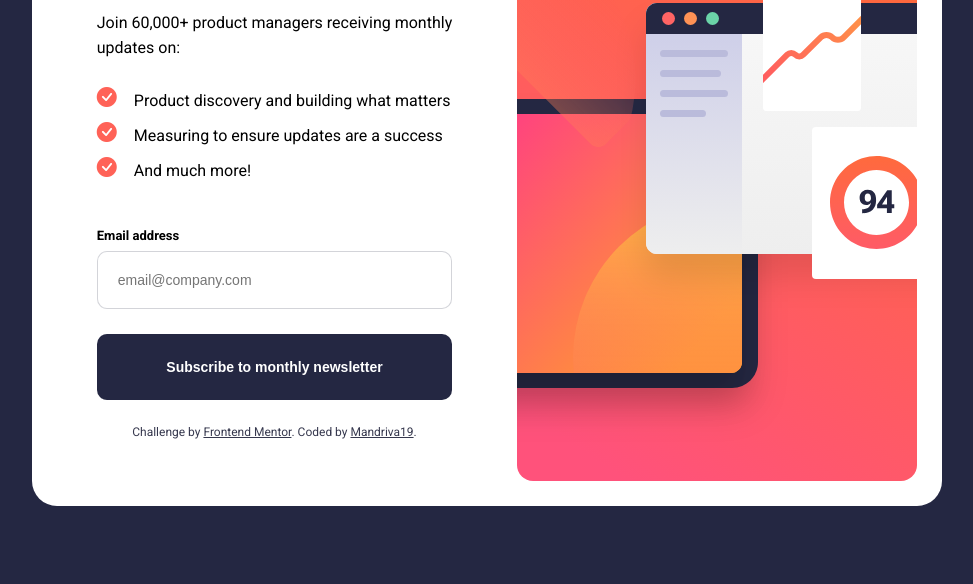
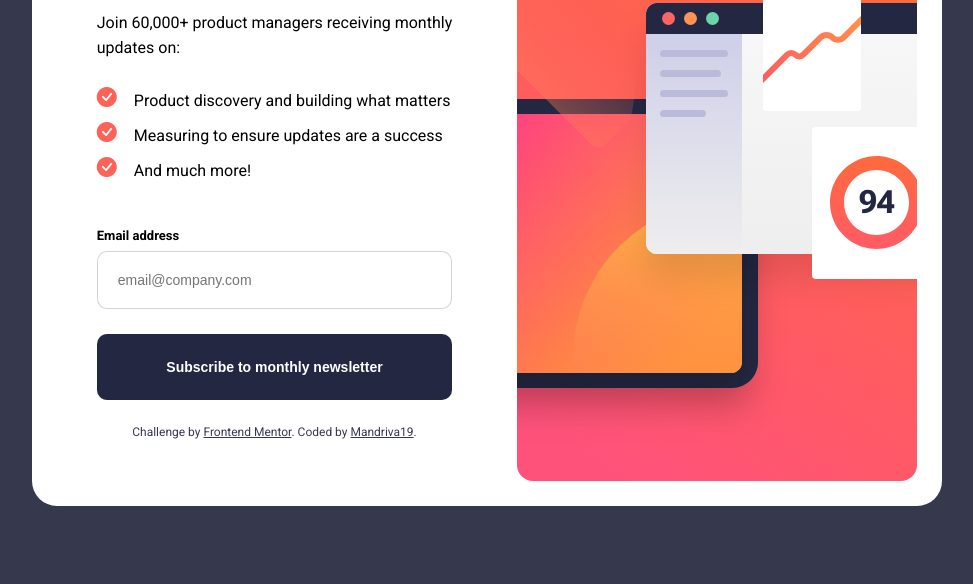
Before and after one commit to mandriva19/FrontEndMentor---Newsletter--Sign-up, a plain HTML site: page index.html in a window 1280 px wide. Shown: the part 216-800 px from the top of the page, without its empty margins (153-1126 px from the left). Drawn offline with nearby package versions, Linux system fonts and the light colour scheme.

Commit message:
1.11
body background color corrected

```diff
--- a/home.css
+++ b/home.css
@@ -36,7 +36,7 @@
 
 body {
     font-family: var(--font-family);
-    background-color: var(--gray-dark-slate);
+    background-color: var(--gray-charcoal);
 }
 
 .d-none {
```
